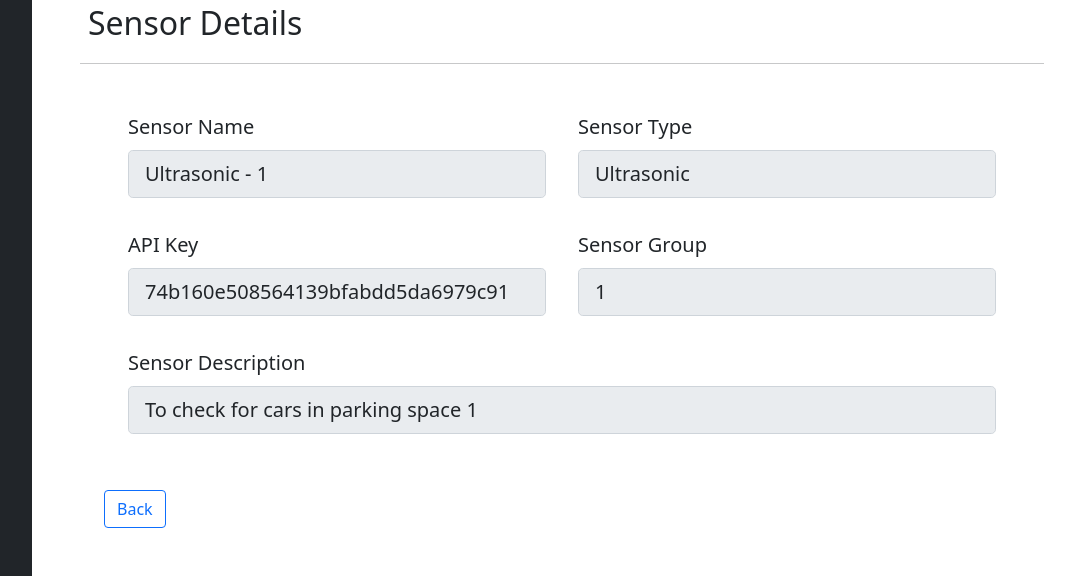
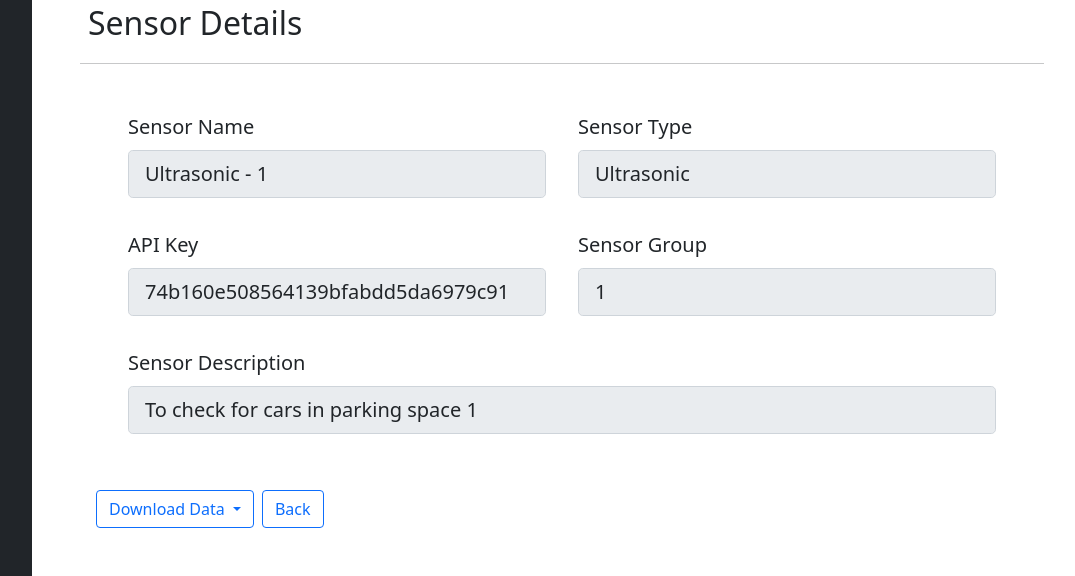
Before and after one commit to BigJoe098/IoT-Dashboard, a Django app: page /sensor/view/?key=74b160e508564139bfabdd5da6979c91 in a window 1280 px wide. Shown: the part 359-935 px from the top of the page, without its empty margins (188-1263 px from the left). Run offline with Django 4.2, Linux system fonts and the light colour scheme; the first user in the database is signed in; data comes from the database, SQL or seed files in the repository; some libraries are stand-ins or nearby versions.

Commit message:
[Core] Add sensor data downloading
Signed-off-by: Sayantan Chaudhuri <sayantandev2018@gmail.com>

```diff
--- a/dash/urls.py
+++ b/dash/urls.py
@@ -17,4 +17,7 @@ urlpatterns = [
     #Login/Logout
     path('logout/', views.logout_user, name='logout_user'),
     path('', views.login_user, name='login'),
+
+    # Download data
+    path('download_data/<str:file_format>/<str:sensor_key>/', views.download_data, name='download_data'),
 ]
--- a/dash/views.py
+++ b/dash/views.py
@@ -6,6 +6,8 @@ from django.db.models import Q
 from django.core.paginator import Paginator
 from django.contrib import messages
 from .forms import *
+from django.http import HttpResponse
+import csv
 
 
 """
@@ -167,3 +169,29 @@ def group_create(request):
             'dashboard_heading' : 'Create New Sensor Group'
         }
         return render(request, "group_create.html",{"form" : form, 'site_settings' : site_settings})
+
+@login_required(login_url="/")
+def download_data(request, file_format, sensor_key):
+    sensors = Sensors.objects.filter(key=sensor_key)
+    sensor_data = Sensor_Data.objects.filter(sensor__key=sensor_key)
+
+    if file_format == 'csv':
+        response = HttpResponse(content_type='text/csv')
+        response['Content-Disposition'] = f'attachment; filename="data-{sensor_key}.{file_format}"'
+        writer = csv.writer(response)
+        writer.writerow(['API Key', 'Sensor Name', 'Sensor Type', 'Sensor Description', 'Date Created', 'Sensor Group'])
+        for sensor in sensors:
+            writer.writerow([sensor.key, sensor.sensor_name, sensor.sensor_type, sensor.sensor_description, sensor.date_created, sensor.sensor_group])
+        writer.writerow([])
+        writer.writerow(['Sensor', 'Data', 'Date and Time'])
+        for data in sensor_data:
+            writer.writerow([data.sensor, data.data, data.date_time])
+    elif file_format == 'txt':
+        response = HttpResponse(content_type="text/plain")
+        response['Content-Disposition'] = f'attachment; filename="data-{sensor_key}.{file_format}"'
+        for sensor in sensors:
+            response.write(f'API Key: {sensor.key}\nSensor Name: {sensor.sensor_name}\nSensor Type: {sensor.sensor_type}\nSensor Description: {sensor.sensor_description}\nDate Created: {sensor.date_created}\nSensor Group: {sensor.sensor_group}\n\nSensor Data:\n')
+            for data in sensor_data:
+                response.write(f'Data: {data.data}\nDate and Time: {data.date_time}\n')
+            response.write('\n\n')
+    return response
--- a/templates/base.html
+++ b/templates/base.html
@@ -9,6 +9,12 @@
     <script type="text/javascript" src="Scripts/bootstrap.min.js"></script>
     <script src="https://cdn.plot.ly/plotly-2.24.1.min.js" charset="utf-8"></script>
 </head>
+
+<style>
+    .dropdown-item:hover {
+        text-decoration: underline;
+    }
+</style>
 
 <body>
     <div class="d-flex flex-row">
--- a/templates/view/sensor_view.html
+++ b/templates/view/sensor_view.html
@@ -65,6 +65,15 @@
         </div>
     </form>
     <div class="d-flex flex-row mt-4 ms-3">
+        <div class="btn-group">
+            <button type="button" class="btn btn-outline-primary dropdown-toggle" data-bs-toggle="dropdown" aria-expanded="false">
+                Download Data
+            </button>
+            <ul class="dropdown-menu">
+                <li><a class="dropdown-item" href="{% url 'dash:download_data' 'csv' form.key.value%}">CSV</a></li>
+                <li><a class="dropdown-item" href="{% url 'dash:download_data' 'txt' form.key.value%}">TXT</a></li>
+            </ul>
+        </div>
         <div>
             <a href="{% url 'dash:sensor_dashboard' %}"><button class="mx-2 btn btn-outline-primary">Back</button></a>
         </div>
```
Also changed, not shown: db.sqlite3, 2 other files.
